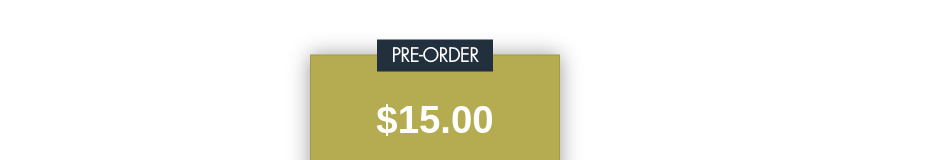
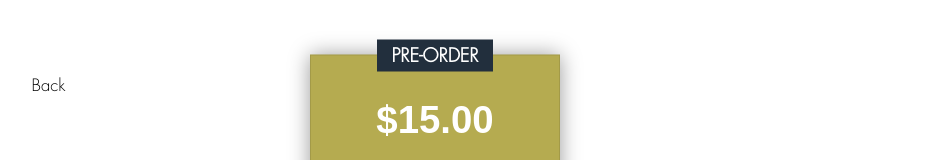
Before and after one commit to a440live/grid, a React (Create React App) app: page /purchase in a window 1280 px wide. Shown: the part 314-474 px from the top of the page, without its empty margins (23-955 px from the left). Built offline with nearby package versions, Linux system fonts and the light colour scheme; a web font is replaced by a local one.

Commit message:
Fixed routing, arrow leads to info page

```diff
--- a/package.json
+++ b/package.json
@@ -6,6 +6,7 @@
     "paypal-rest-sdk": "^1.8.1",
     "react": "^16.8.6",
     "react-dom": "^16.8.6",
+    "react-paypal-button-v2": "^2.3.1",
     "react-router-dom": "^5.0.0",
     "react-scripts": "2.1.8",
     "react-scroll": "^1.7.11",
--- a/src/Pages/Purchase.js
+++ b/src/Pages/Purchase.js
@@ -1,7 +1,8 @@
 import React, { Component } from 'react';
-import { Route } from "react-router-dom";
+import { BrowserRouter as Router, Link } from "react-router-dom";
 
 import '../css/Info_copy.css';
+import '../css/Home.css';
 import logo from "../img/logo_white2.svg";
 import ScrollIntoView from "react-scroll-into-view";
 import mockups from "../img/mockups.png";
@@ -12,6 +13,13 @@ class Purchase extends Component {
     render() {
         return (
             <div className="Home2">
+                <div className="wrapBackButton">
+                    <Link to={'/App'} style={{ textDecoration: 'none' }}>
+                        <div className = "buttonBack">
+                            Back
+                        </div>
+                    </Link>
+                </div>
                 <div className="purchase">
                     <div className = "caption_purchase">
                         <p>
--- a/src/css/Home.css
+++ b/src/css/Home.css
@@ -93,7 +93,41 @@
     flex-direction: row;
     justify-content: space-evenly;
     width: 35vw;
+}
 
+.wrapBackButton {
+    margin-top: 0;
+    display: flex;
+    flex-direction: column;
+    justify-content: space-evenly;
+    align-items: flex-start;
+    width: 35vw;
+}
+
+.buttonBack {
+    flex-direction: column;
+    display: flex;
+    background-color: white; /* Green */
+    border: 1px solid White;
+    color: Black;
+    padding: 1vw 1vw;
+    width: 9vw;
+    text-align: center;
+    text-decoration: none;
+    opacity: 1;
+    transition: 0.3s;
+    text-decoration: none;
+    cursor: pointer;
+    font-size: 16px;
+    border-radius: 2vw;
+    font-family: futura std;
+    font-size: 1.3vw;
+}
+
+.buttonBack:hover {
+    border: 1px solid white;
+    background-color: Black;
+    color: white;
 }
 
 .buttonBeta {
```
Also changed, not shown: 1 other file (tests, documents, lock files or other folders).
